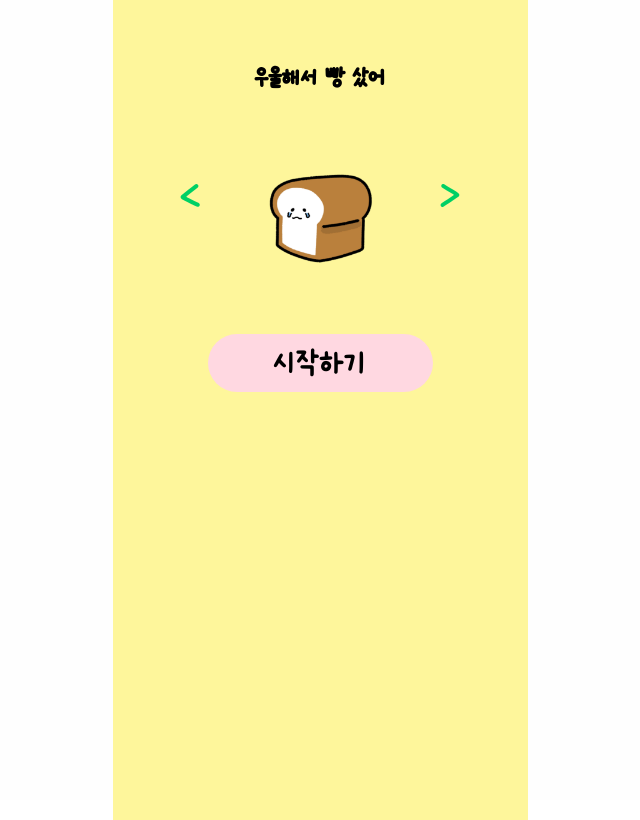
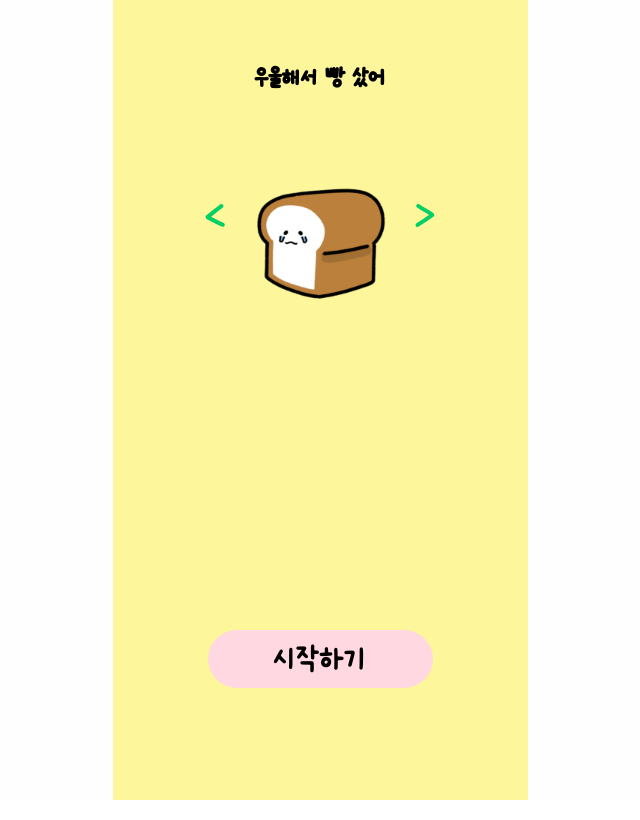
Before and after one commit to depressed-bread/FE, a React (Create React App) app in the folder hackathon/: page / in a window 1280 px wide. Shown: the whole page, without its empty margins (320-960 px from the left). Built offline with nearby package versions, Linux system fonts and the light colour scheme.

Commit message:
feat: 시작페이지 위치 수정

```diff
--- a/hackathon/src/Pages/Start.jsx
+++ b/hackathon/src/Pages/Start.jsx
@@ -14,6 +14,8 @@ const GlobalStyle = createGlobalStyle`
    }
   body {
     font-family: 'Ownglyph_meetme-Rg';
+    margin: 0;
+    padding: 0;
   }
 `;
 
@@ -23,31 +25,20 @@ const Container = styled.div`
     align-items: center;
     height: 100vh;
     background-color: #FEFEFE;
+    overflow: hidden;
 `;
 
 const AppWrapper = styled.div`
     width: 375px;
-    height: 100vh;
+    min-height: 100vh; // 최소 길이
     background-color: #FEF69B;
     padding: 20px;
     display: flex;
     flex-direction: column;
     align-items: center;
     position: relative;
+    // box-sizing: border-box;
 `;
-
-// const Header = styled.div`
-//     width: 100%;
-//     display: flex;
-//     justify-content: flex-start;
-//     align-items: center;
-// `;
-
-// const Logo = styled.img`
-//     width: 30px;
-//     height: auto;
-//     margin-top: 10px;
-// `;
 
 const Title = styled.div`
     font-size: 25px;
@@ -61,28 +52,23 @@ const Title = styled.div`
 `;
 
 const ImageContainer = styled.div`
-    width: 120px;
+    width: 150px;
     display: flex;
     justify-content: center;
     align-items: center;
-    margin-right: 10px;
-    margin-left: 10px;
-
+    margin: 0 10px;
 `;
 
 const StyledImage = styled.img`
     width: 100%;
     margin-top: 30%;
     object-fit: cover;
-    align-items: center;
-    margin-right: 10px;
-    margin-left: 10px;
 `;
 
 const Arrow = styled.div`
     cursor: pointer;
     font-size: 35px;
-    margin: 0 50px;
+    margin: 0 20px;
     color: #00D065;
 `;
 
@@ -95,9 +81,9 @@ const StartButton = styled.button`
     cursor: pointer;
     font-size: 35px;
     width: 60%;
-    margin-top: 60px;
+    margin-top: auto;
     font-family: 'Ownglyph_meetme-Rg';
-
+    margin-bottom: 30%;
 `;
 
 const slides = [logoImage, Home, View];
```
